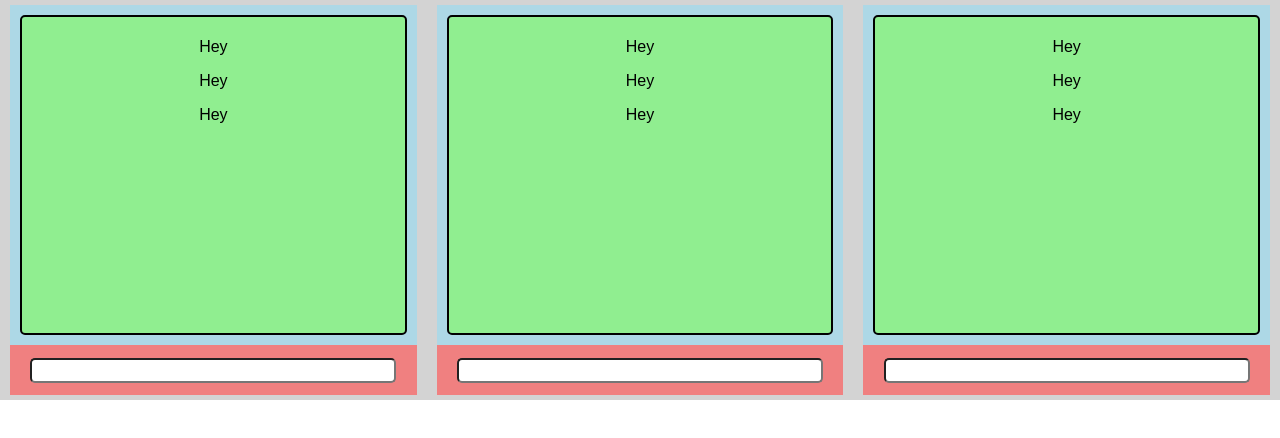
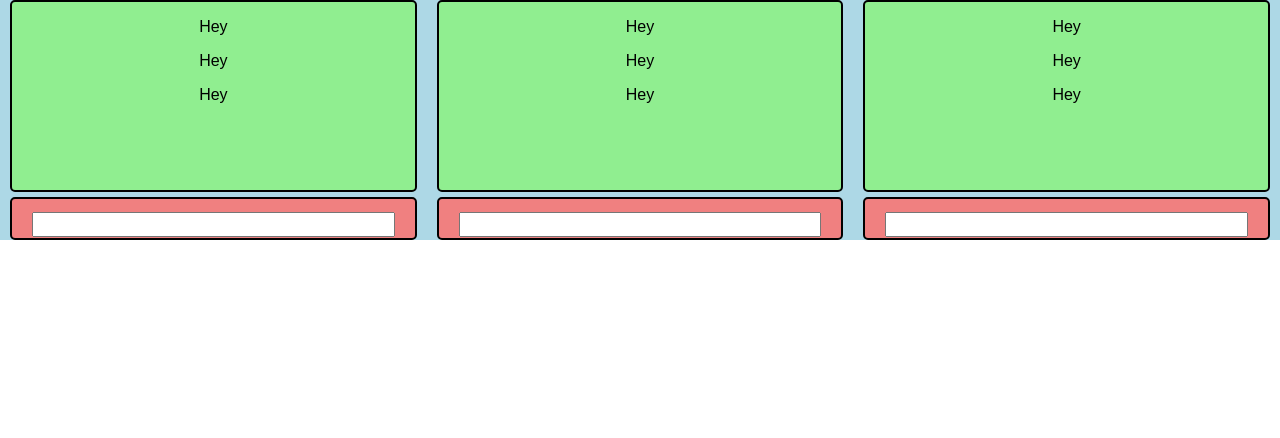
Before and after one commit to matheushjs/web_task_manager, a React (Create React App) app: page / in a window 1280 px wide. Shown: the top 438 px of the page. Built offline with nearby package versions, Linux system fonts and the light colour scheme.

Commit message:
Add input box to ItemBox

```diff
--- a/src/App.css
+++ b/src/App.css
@@ -9,34 +9,18 @@
   width: 100%;
 }
 
-.task-vbox {
+.itembox-container {
   display: inline-block;
   width: 33.33%;
-  height: 100%;
-  padding: 5px 10px;
-  vertical-align: middle;
-
-  background: lightgrey;
-}
-
-.task-vbox .itembox-top {
-  height: calc(100% - 50px);
-  padding: 10px;
+  height: 30vh;
+  padding: 0px 10px;
 
   background: lightblue;
 }
 
-.task-vbox .task-bottom {
-  height: 50px;
-  line-height: 50px;
-
-  background: lightcoral;
-}
-
-.itembox-content {
+.itembox-items {
   width: 100%;
-  height: 100%;
-  padding: 5px;
+  height: 80%;
 
   border: black solid;
   border-width: 2px;
@@ -45,8 +29,21 @@
   background: lightgreen;
 }
 
-.task-input {
+.itembox-inputbox {
+  margin-top: 5px;
+  width: 100%;
+
+  height: calc(20% - 5px);
+  line-height: 50px;
+
+  border: black solid;
+  border-width: 2px;
+  border-radius: 5px;
+
+  background: lightcoral;
+}
+
+.itembox-input {
   width: 90%;
   height: 25px;
-  border-radius: 5px;
 }
--- a/src/App.js
+++ b/src/App.js
@@ -2,11 +2,23 @@ import React, { Component } from 'react';
 import './App.css';
 
 function ItemBox(props) {
+  // props.items, props.hasInput, props.onSubmit
+  let input = ""
+  if(props.hasInput){
+    input =
+      <div className="itembox-inputbox">
+        <form onSubmit={props.onSubmit}>
+          <input className="itembox-input" type="text" name="fname"/>
+        </form>
+      </div>
+  }
+
   return (
-    <div className="itembox-top">
-      <div className="itembox-content">
+    <div className="itembox-container">
+      <div className="itembox-items">
         {props.items.map((element, idx) => <p key={idx}>{element}</p>)}
       </div>
+        {input}
     </div>
   );
 }
@@ -15,24 +27,9 @@ class App extends Component {
   render() {
     return (
       <div className="App">
-        <div className="task-vbox">
-          <ItemBox items={["Hey", "Hey", "Hey"]} />
-          <div className="task-bottom">
-            <input className="task-input" type="text" name="fname"/>
-          </div>
-        </div>
-        <div className="task-vbox">
-          <ItemBox items={["Hey", "Hey", "Hey"]} />
-          <div className="task-bottom">
-            <input className="task-input" type="text" name="fname"/>
-          </div>
-        </div>
-        <div className="task-vbox">
-          <ItemBox items={["Hey", "Hey", "Hey"]} />
-          <div className="task-bottom">
-            <input className="task-input" type="text" name="fname"/>
-          </div>
-        </div>
+          <ItemBox items={["Hey", "Hey", "Hey"]} hasInput={true} onSubmit={() => alert("hey")} />
+          <ItemBox items={["Hey", "Hey", "Hey"]} hasInput={true} onSubmit={() => alert("hey")}/>
+          <ItemBox items={["Hey", "Hey", "Hey"]} hasInput={true} onSubmit={() => alert("hey")}/>
       </div>
     );
   }
```
